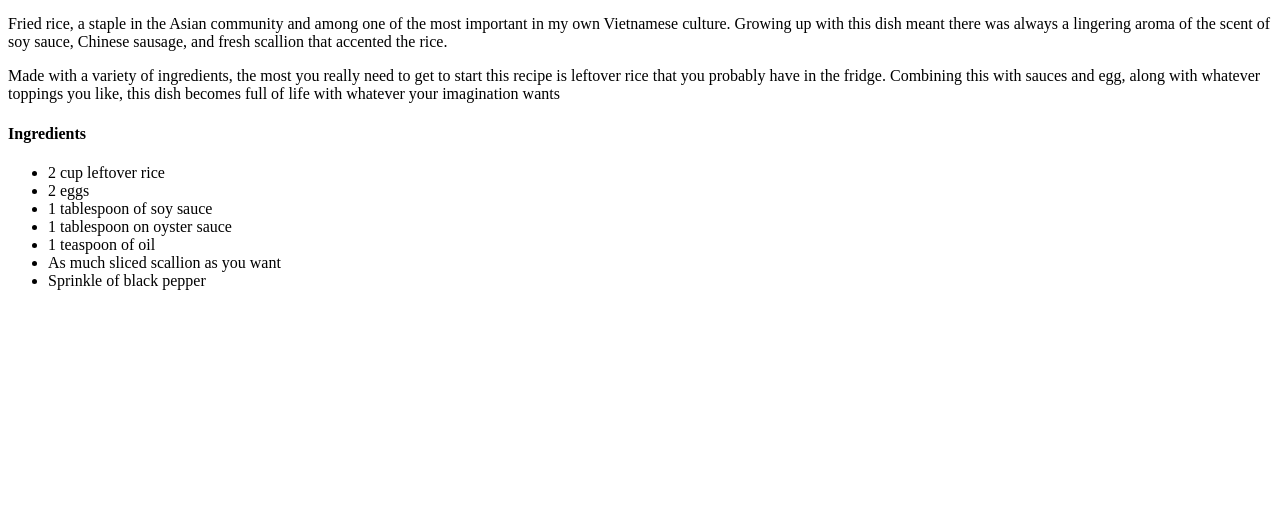
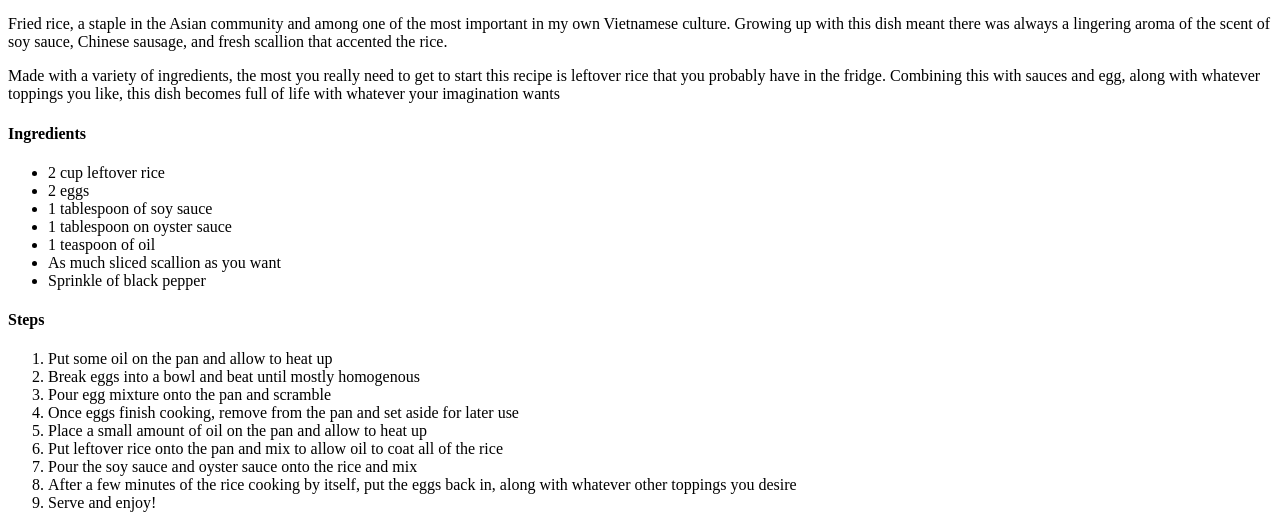
Before and after one commit to VinceDaPrince45/odin-recipes, a plain HTML site: page recipes/friedrice.html in a window 1280 px wide. Shown: the part 428-956 px from the top of the page. Before the commit the page ends 800 px from the top, so only its background shows below. Drawn offline with Linux system fonts and the light colour scheme.

Commit message:
Write steps to making the recipe and finish

```diff
--- a/recipes/friedrice.html
+++ b/recipes/friedrice.html
@@ -26,6 +26,18 @@
 				<li>As much sliced scallion as you want</li>
 				<li>Sprinkle of black pepper</li>
 			</ul>
+		<h4>Steps</h4>
+			<ol>
+				<li>Put some oil on the pan and allow to heat up</li>
+				<li>Break eggs into a bowl and beat until mostly homogenous</li>
+				<li>Pour egg mixture onto the pan and scramble</li>
+				<li>Once eggs finish cooking, remove from the pan and set aside for later use</li>
+				<li>Place a small amount of oil on the pan and allow to heat up</li>
+				<li>Put leftover rice onto the pan and mix to allow oil to coat all of the rice</li>
+				<li>Pour the soy sauce and oyster sauce onto the rice and mix</li>
+				<li>After a few minutes of the rice cooking by itself, put the eggs back in, along with whatever other toppings you desire</li>
+				<li>Serve and enjoy!</li>
+			</ol>
 	</body>
 
 </html>
```
